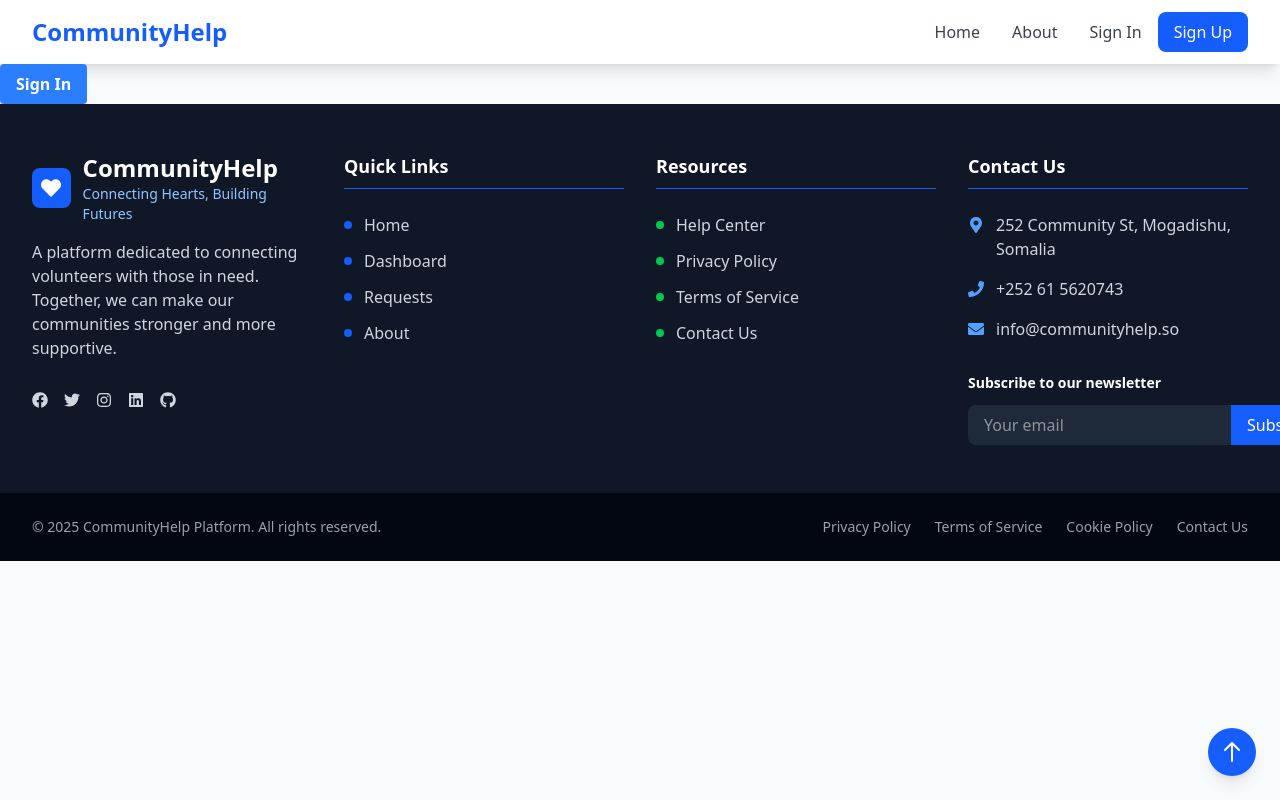
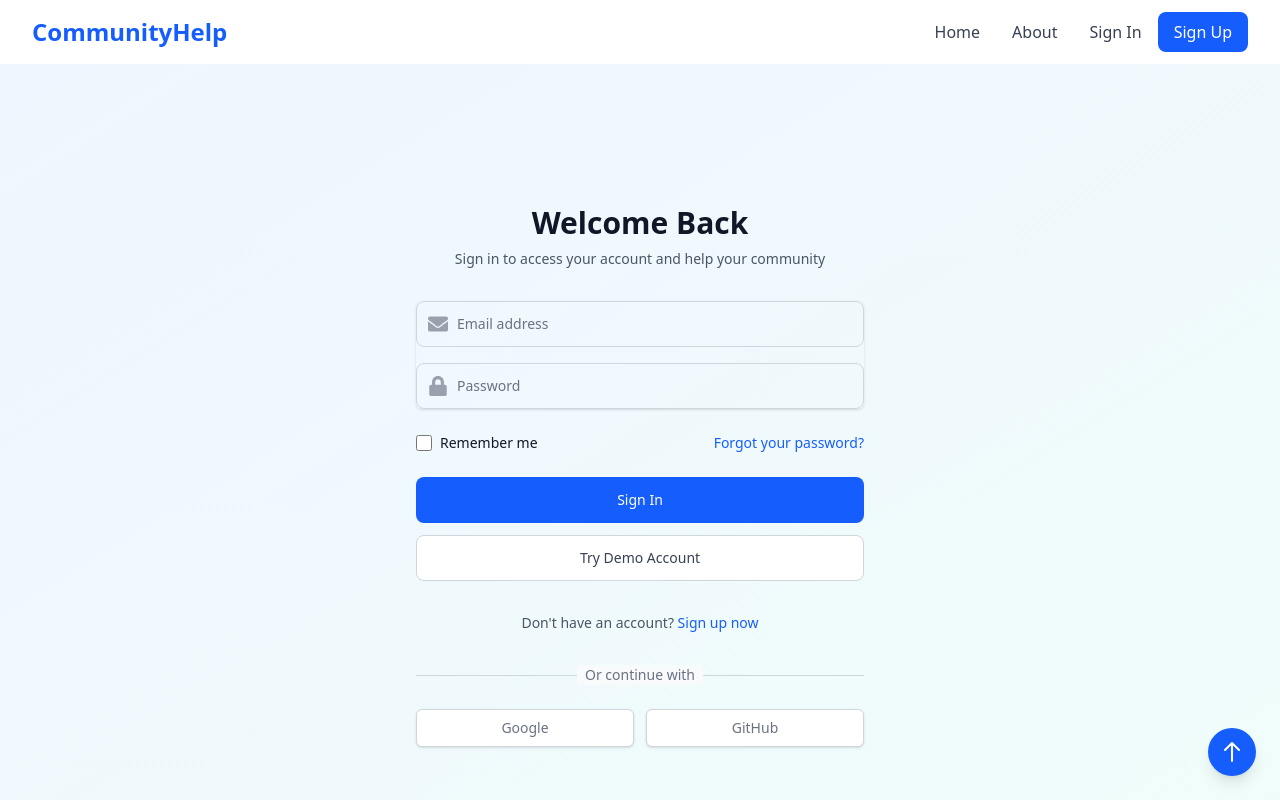
Before and after one commit to TasnimKulle/-Community-Help, a React (Vite) app: page /signin in a window 1280 px wide. Shown: the top 800 px of the page. Built offline with nearby package versions, Linux system fonts and the light colour scheme.

Commit message:
adding singIn bage

```diff
--- a/src/pages/Dashboard.jsx
+++ b/src/pages/Dashboard.jsx
@@ -17,7 +17,7 @@ export default function Dashboard() {
   const { user, profile } = useAuth();
   const [helpRequests, setHelpRequests] = useState([]);
   const [tasks, setTasks] = useState([]);
-  const [loading, setLoading] = useState(true);
+  const [loading, setLoading] = useState(false);
   const [showCreateForm, setShowCreateForm] = useState(false);
   const [newRequest, setNewRequest] = useState({
     title: "",
--- a/src/pages/SignIn.jsx
+++ b/src/pages/SignIn.jsx
@@ -1,19 +1,196 @@
-import React from 'react'
+import React, { useState } from "react";
+import { useAuth } from "../context/AuthContext";
+import { useNavigate } from "react-router-dom";
+import { Link } from "react-router-dom";
+import { FaEnvelope, FaLock } from "react-icons/fa";
+import toast from "react-hot-toast";
 
 export const SignIn = () => {
-    console.log("SignIn component rendered");
-    const handleSignIn = () => {
-        // Placeholder for sign-in logic
-        console.log("Sign-in button clicked");
+  const [loading, setLoading] = useState(false);
+  const [formData, setFormData] = useState({
+    email: "",
+    password: "",
+  });
+  const { signIn } = useAuth();
+  const navigate = useNavigate();
 
+  const handleChange = (e) => {
+    setFormData({ ...formData, [e.target.name]: e.target.value });
+  };
+  const handleSubmit = async (e) => {
+    e.preventDefault();
+    try {
+      setLoading(true);
+      await signIn(formData.email, formData.password);
+      toast.success("Signed in successfully!");
+      navigate("/");
+    } catch (error) {
+      console.error("Error during sign in:", error);
+      toast.error("Error signing in: " + error.message);
+    } finally {
+      setLoading(false);
+    }
+  };
+  const handleDemoLogin = async () => {
+    try {
+      setLoading(true);
+      await signIn("demo@example.com", "demo123");
+      toast.success("Signed in to demo account!");
+      navigate("/");
+    } catch (error) {
+      console.error("Error during demo sign in:", error);
+      toast.error("Error signing in to demo account: " + error.message);
+    } finally {
+      setLoading(false);
+    }
+  };
+  return (
+    <div className="min-h-screen bg-gradient-to-br from-blue-50 to-teal-50 flex items-center justify-center py-12 px-4 sm:px-6 lg:px-8">
+      <div className="max-w-md w-full space-y-8">
+        <div className="text-center">
+          <h2 className="mt-6 text-3xl font-extrabold text-gray-900">
+            Welcome Back
+          </h2>
+          <p className="mt-2 text-sm text-gray-600">
+            Sign in to access your account and help your community
+          </p>
+        </div>
 
-    }
-  return (
-    <div>
-      <button
-      className='bg-blue-500 hover:bg-blue-700 text-white font-bold py-2 px-4 rounded'
-       onClick={handleSignIn}>Sign In</button>
+        <form className="mt-8 space-y-6" onSubmit={handleSubmit}>
+          <div className="rounded-md shadow-sm space-y-4">
+            <div>
+              <label htmlFor="email" className="sr-only">
+                Email address
+              </label>
+              <div className="relative">
+                <div className="absolute inset-y-0 left-0 pl-3 flex items-center pointer-events-none">
+                  <FaEnvelope className="h-5 w-5 text-gray-400" />
+                </div>
+                <input
+                  id="email"
+                  name="email"
+                  type="email"
+                  autoComplete="email"
+                  required
+                  value={formData.email}
+                  onChange={handleChange}
+                  className="appearance-none rounded-lg relative block w-full pl-10 px-3 py-3 border border-gray-300 placeholder-gray-500 text-gray-900 focus:outline-none focus:ring-2 focus:ring-blue-500 focus:border-blue-500 focus:z-10 sm:text-sm"
+                  placeholder="Email address"
+                />
+              </div>
+            </div>
 
+            <div>
+              <label htmlFor="password" className="sr-only">
+                Password
+              </label>
+              <div className="relative">
+                <div className="absolute inset-y-0 left-0 pl-3 flex items-center pointer-events-none">
+                  <FaLock className="h-5 w-5 text-gray-400" />
+                </div>
+                <input
+                  id="password"
+                  name="password"
+                  type="password"
+                  autoComplete="current-password"
+                  required
+                  value={formData.password}
+                  onChange={handleChange}
+                  className="appearance-none rounded-lg relative block w-full pl-10 px-3 py-3 border border-gray-300 placeholder-gray-500 text-gray-900 focus:outline-none focus:ring-2 focus:ring-blue-500 focus:border-blue-500 focus:z-10 sm:text-sm"
+                  placeholder="Password"
+                />
+              </div>
+            </div>
+          </div>
+
+          <div className="flex items-center justify-between">
+            <div className="flex items-center">
+              <input
+                id="remember-me"
+                name="remember-me"
+                type="checkbox"
+                className="h-4 w-4 text-blue-600 focus:ring-blue-500 border-gray-300 rounded"
+              />
+              <label
+                htmlFor="remember-me"
+                className="ml-2 block text-sm text-gray-900"
+              >
+                Remember me
+              </label>
+            </div>
+
+            <div className="text-sm">
+              <Link
+                to="/forgot-password"
+                className="font-medium text-blue-600 hover:text-blue-500"
+              >
+                Forgot your password?
+              </Link>
+            </div>
+          </div>
+
+          <div className="space-y-3">
+            <button
+              type="submit"
+              disabled={loading}
+              className="group relative w-full flex justify-center py-3 px-4 border border-transparent text-sm font-medium rounded-lg text-white bg-blue-600 hover:bg-blue-700 focus:outline-none focus:ring-2 focus:ring-offset-2 focus:ring-blue-500 disabled:opacity-50 disabled:cursor-not-allowed"
+            >
+              {loading ? "Signing In..." : "Sign In"}
+            </button>
+
+            <button
+              type="button"
+              onClick={handleDemoLogin}
+              disabled={loading}
+              className="w-full flex justify-center py-3 px-4 border border-gray-300 text-sm font-medium rounded-lg text-gray-700 bg-white hover:bg-gray-50 focus:outline-none focus:ring-2 focus:ring-offset-2 focus:ring-blue-500 disabled:opacity-50"
+            >
+              Try Demo Account
+            </button>
+          </div>
+        </form>
+
+        <div className="text-center">
+          <p className="text-sm text-gray-600">
+            Don't have an account?{" "}
+            <Link
+              to="/signup"
+              className="font-medium text-blue-600 hover:text-blue-500"
+            >
+              Sign up now
+            </Link>
+          </p>
+        </div>
+
+        <div className="mt-6">
+          <div className="relative">
+            <div className="absolute inset-0 flex items-center">
+              <div className="w-full border-t border-gray-300" />
+            </div>
+            <div className="relative flex justify-center text-sm">
+              <span className="px-2 bg-gray-50 text-gray-500">
+                Or continue with
+              </span>
+            </div>
+          </div>
+
+          <div className="mt-6 grid grid-cols-2 gap-3">
+            <button
+              type="button"
+              className="w-full inline-flex justify-center py-2 px-4 border border-gray-300 rounded-md shadow-sm bg-white text-sm font-medium text-gray-500 hover:bg-gray-50"
+            >
+              <span className="sr-only">Sign in with Google</span>
+              Google
+            </button>
+            <button
+              type="button"
+              className="w-full inline-flex justify-center py-2 px-4 border border-gray-300 rounded-md shadow-sm bg-white text-sm font-medium text-gray-500 hover:bg-gray-50"
+            >
+              <span className="sr-only">Sign in with GitHub</span>
+              GitHub
+            </button>
+          </div>
+        </div>
+      </div>
     </div>
-  )
-}
+  );
+};
```
